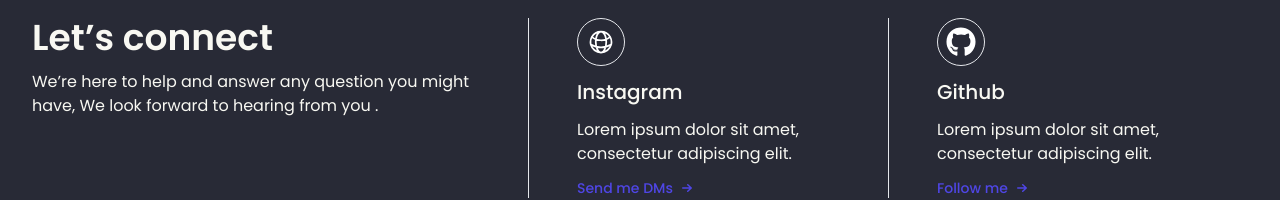
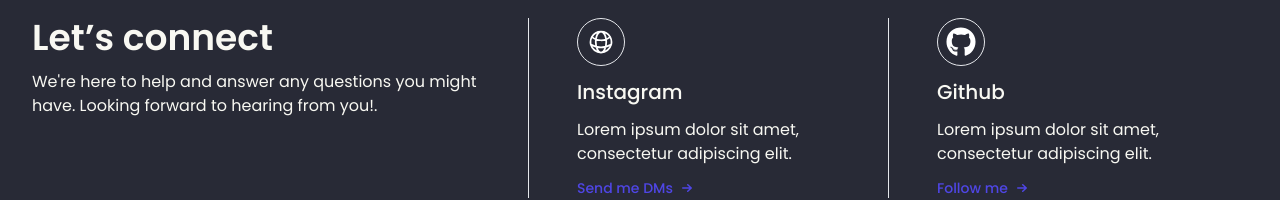
Before and after one commit to RH203/raihan-firdaus, a React (Vite) app: page / in a window 1280 px wide. Shown: the part 3266-3466 px from the top of the page. Built offline with nearby package versions, Linux system fonts and the light colour scheme.

Commit message:
chore: Update LandingPage component
This commit optimizes imports and adds missing line breaks in the LandingPage component.

```diff
--- a/src/pages/LandingPage.jsx
+++ b/src/pages/LandingPage.jsx
@@ -7,7 +7,9 @@ import {VscVscode} from "react-icons/vsc";
 import {SiIntellijidea} from "react-icons/si";
 import {SiLeetcode} from "react-icons/si";
 
+
 function LandingPage() {
+
   const socialMedia = [
     {
       id: 1,
@@ -175,7 +177,7 @@ function LandingPage() {
       },
     },
     {
-      icon:(<FaGithub size={30} color={"#fff"}/>),
+      icon: (<FaGithub size={30} color={"#fff"}/>),
       title: "Github",
       desc: "Lorem ipsum dolor sit amet, consectetur adipiscing elit.",
       link: {
@@ -187,7 +189,6 @@ function LandingPage() {
 
   return (
     <div>
-
       {/* Hero start */}
       <div className="hero min-h-screen" id={"profile"}>
         <div className="hero-content pb-56 flex-col lg:flex-row">
@@ -309,6 +310,7 @@ function LandingPage() {
             </li>
           ))}
         </ul>
+
       </div>
       {/* Experience End */}
 
@@ -320,7 +322,7 @@ function LandingPage() {
               Let’s connect
             </h3>
             <p className="mt-3">
-              We’re here to help and answer any question you might have, We look forward to hearing from you .
+              We&apos;re here to help and answer any questions you might have. Looking forward to hearing from you!.
             </p>
           </div>
           <div>
```
